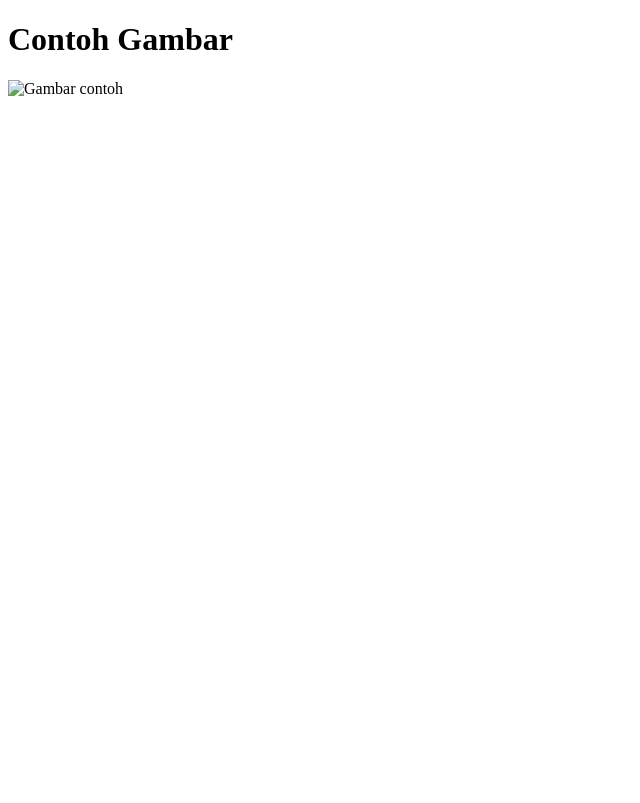
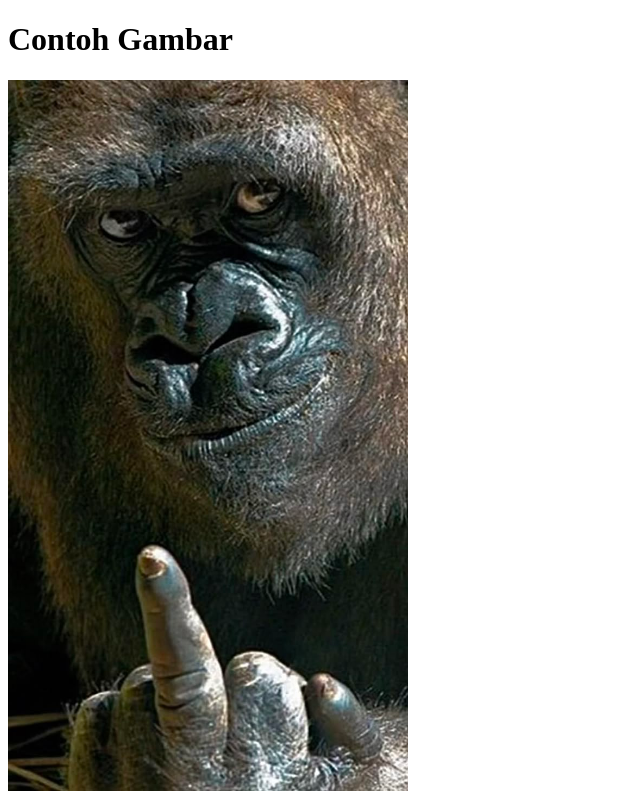
Before and after one commit to HANZYOU/perfect, a plain HTML site: page index.html in a window 1280 px wide. Shown: the whole page, without its empty margins (0-640 px from the left). Drawn offline with Linux system fonts and the light colour scheme.

Commit message:
Update index.html

```diff
--- a/index.html
+++ b/index.html
@@ -8,6 +8,6 @@
 </head>
 <body>
   <h1>Contoh Gambar</h1>
-  <img src="gambar.jpg" alt="Gambar contoh" width="400">
+  <img src="737de63b49d82e02bb59a5b7d82499b6.jpg" alt="Gambar contoh" width="400">
 </body>
 </html>
```
